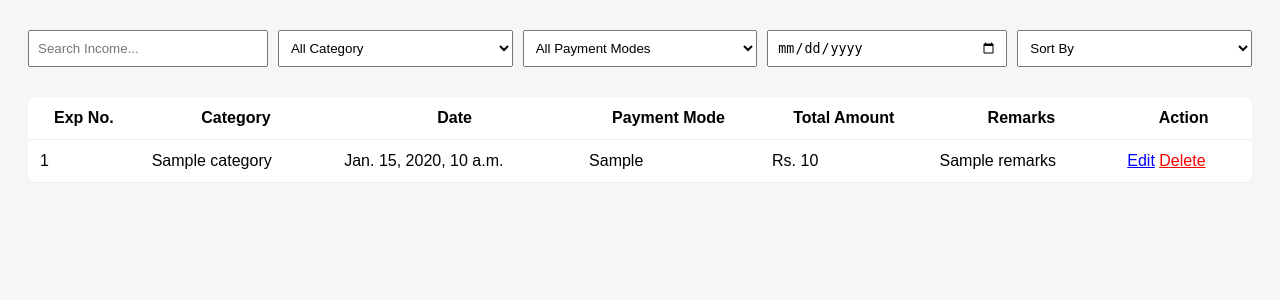
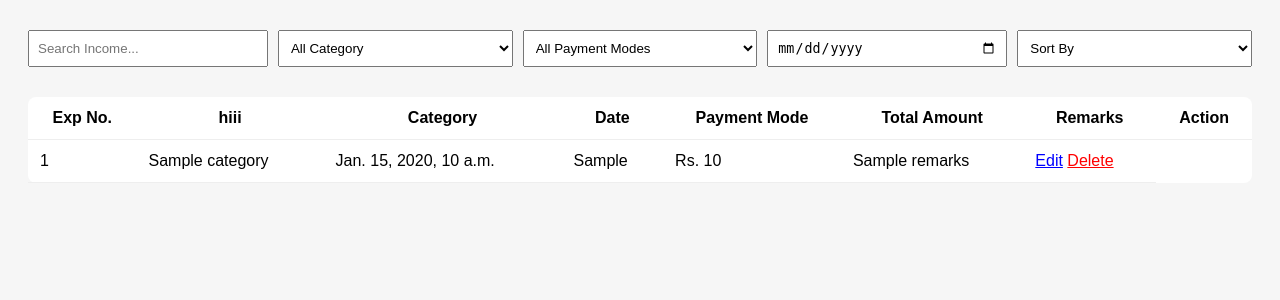
Before and after one commit to sachitaupreti1/Daily_expenses_tracer, a Django app: template accounts/templates/accounts/income.html in a window 1280 px wide. Shown: the part 108-408 px from the top of the page. Run offline with Django 3.2, Linux system fonts and the light colour scheme; the template is opened without the code that fills it: most values are stand-ins (such as "Sample title", 1, 10 or a date in 2020).

Commit message:
Add header for new column in income table

```diff
--- a/accounts/templates/accounts/income.html
+++ b/accounts/templates/accounts/income.html
@@ -24,6 +24,7 @@
     <thead>
         <tr>
             <th>Exp No.</th>
+            <th>hiii</th>
             <th>Category</th>
             <th>Date</th>
             <th>Payment Mode</th>
```
